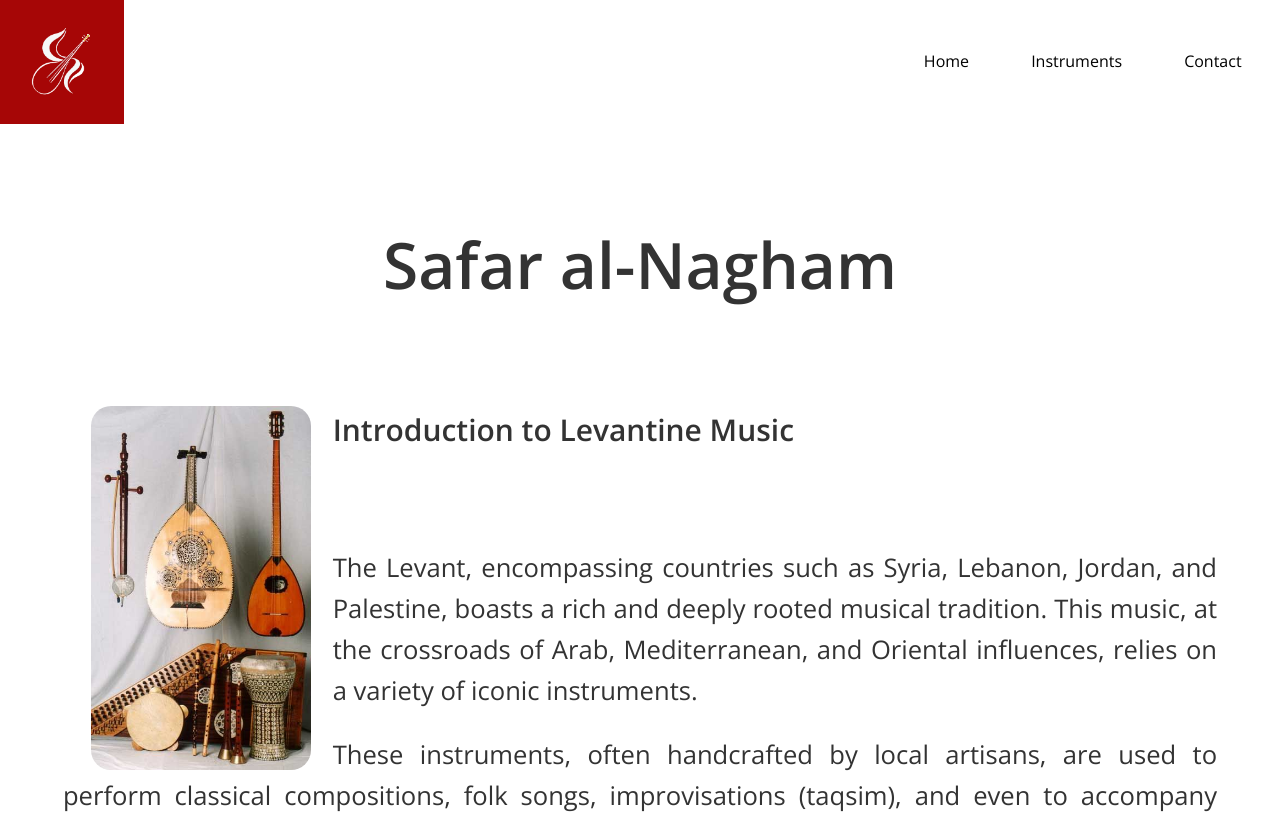
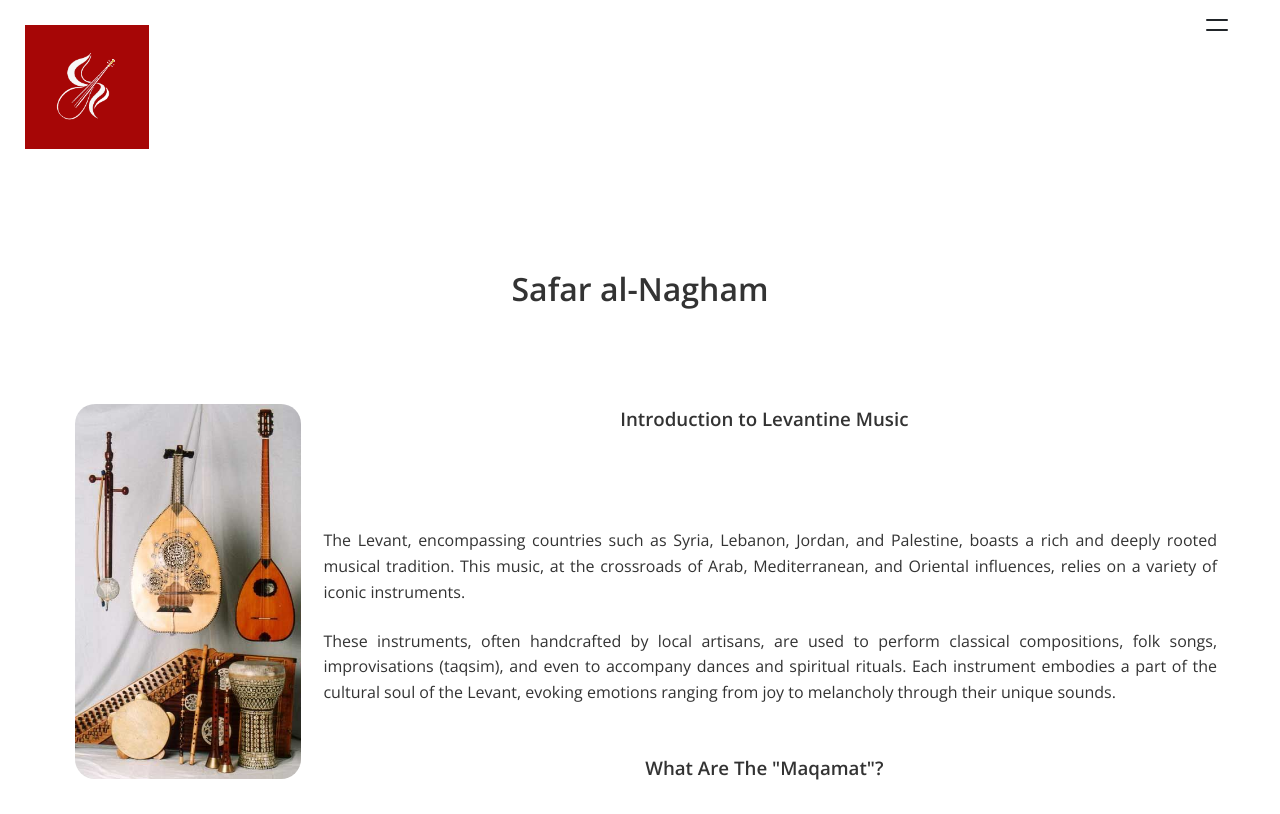
Before and after one commit to jjbx-afk/module-293, a plain HTML site: page index.html in a window 1280 px wide. Shown: the top 814 px of the page. Drawn offline with nearby package versions, Linux system fonts and the light colour scheme.

Commit message:
Creating a burger menu and adding js file

```diff
--- a/assets/css/style-main.css
+++ b/assets/css/style-main.css
@@ -7,6 +7,7 @@ body {
     border: 0;
     margin: 0;
     padding: 0;
+
 }
 
 main {
@@ -21,6 +22,8 @@ main {
 .sub-title,
 figure {
     margin-block: 7%;
+    margin-inline: 5%;
+    text-align: center;
 }
 
 .img-header {
@@ -31,6 +34,9 @@ figure {
     margin-right: auto;
 
 }
+figure{
+    margin-inline: 2%;
+}
 
 a:link,
 a:visited,
@@ -40,11 +46,12 @@ a:active {
 }
 
 .logo {
-    width: 20%;
+    width: 15%;
+    padding: 2%;
 }
 
 .navigation-links {
-    font-size: 90%;
+    font-size: clamp(90vw);
     display: flex;
     align-items: center;
     list-style-type: none;
@@ -54,7 +61,7 @@ a:active {
 }
 
 nav {
-    font-size: 15px;
+    font-size: clamp(15px);
     display: flex;
     justify-content: space-between;
     margin-right: 3%
@@ -129,7 +136,7 @@ span {
 @media (min-width: 768px) {
 
     .title {
-        font-size: 5vh;
+        font-size: clamp(5vh);
         margin-block: 5%;
     }
 
@@ -137,7 +144,7 @@ span {
         margin-inline: 2%;
     }
     .navigation-links {
-        font-size: 2vh;
+        font-size: clamp(2vh);
         width: 40%;
 
     }
@@ -176,11 +183,11 @@ span {
 @media (min-width: 1024px) {
 
     body {
-        font-size: 2vw;
+        font-size: clamp(2vw);
     }
 
     .title {
-        font-size: 8vh;
+        font-size: clamp(8vh);
         margin-block: 7%;
     }
 
@@ -209,7 +216,7 @@ span {
         text-decoration: none;
         margin-block: 0;
         margin-right: 0;
-        font-size: 2vh;
+        font-size: clamp(2vh);
         width: 50%;
     }
 
@@ -230,7 +237,7 @@ span {
     footer {
         margin-top: 10%;
         height: 15%;
-        font-size: 80%;
+        font-size: clamp(80%);
     }
 
     .footer-ul {
@@ -241,3 +248,105 @@ span {
 
 
 }
+
+
+media
+.demo {
+	display: flex;
+	align-items: center;
+	justify-content: center;
+	width: 100vw;
+	height: 100vh;
+	background-image: linear-gradient(
+		to top,
+		#dad4ec 0%,
+		#dad4ec 1%,
+		#f3e7e9 100%
+	);
+
+
+	.menu-icon {
+		transform: scale(1.5);
+	}
+}
+
+:root {
+	--bar-bg: #212529;
+}
+
+.menu-icon {
+	position: relative;
+	width: 50px;
+	height: 50px;
+	cursor: pointer;
+
+	.menu-icon__cheeckbox {
+		display: block;
+		width: 100%;
+		height: 100%;
+		position: relative;
+		cursor: pointer;
+		z-index: 2;
+		-webkit-touch-callout: none;
+		position: absolute;
+		opacity: 0;
+	}
+	div {
+		margin: auto;
+		position: absolute;
+		top: 0;
+		right: 0;
+		left: 0;
+		bottom: 0;
+		width: 22px;
+		height: 12px;
+	}
+	span {
+		position: absolute;
+		display: block;
+		width: 100%;
+		height: 2px;
+		background-color: var(--bar-bg, #000);
+		border-radius: 1px;
+		transition: all 0.2s cubic-bezier(0.1, 0.82, 0.76, 0.965);
+
+		&:first-of-type {
+			top: 0;
+		}
+		&:last-of-type {
+			bottom: 0;
+		}
+	}
+	&.active,
+	.menu-icon__cheeckbox:checked + div {
+		span {
+			&:first-of-type {
+				transform: rotate(45deg);
+				top: 5px;
+			}
+			&:last-of-type {
+				transform: rotate(-45deg);
+				bottom: 5px;
+			}
+		}
+	}
+
+	&.active:hover span:first-of-type,
+	&.active:hover span:last-of-type,
+	&:hover .menu-icon__cheeckbox:checked + div span:first-of-type,
+	&:hover .menu-icon__cheeckbox:checked + div span:last-of-type {
+		width: 22px;
+	}
+
+	&:hover {
+		@media (min-width: 1024px) {
+			span:first-of-type {
+				width: 26px;
+			}
+
+			span:last-of-type {
+				width: 12px;
+			}
+		}
+	}
+}
--- /dev/null
+++ b/assets/js/menuBurger.js
@@ -0,0 +1,4 @@
+// const icnMenu = document.querySelector('.menu-icon');
+// icnMenu.addEventListener('click', () => {
+// 	icnMenu.classList.toggle('active');
+// });
--- a/index.html
+++ b/index.html
@@ -16,11 +16,22 @@
 
         <nav>
             <img class="logo" src="assets/img/logo1.png">
-            <ul class="navigation-links navbar-collapse">
+
+            <div class="demo">
+                <div class="menu-icon">
+                    <input class="menu-icon__cheeckbox" type="checkbox" />
+                    <div>
+                        <span></span>
+                        <span></span>
+
+                    </div>
+                </div>
+            </div>
+            <!-- <ul class="navigation-links navbar-collapse">
                 <li class="container-elem-nav"><a href="index.html">Home</a></li>
                 <li class="container-elem-nav"><a href="pages/instruments.html">Instruments</a></li>
                 <li class="container-elem-nav"><a href="pages/contact.html">Contact</a></li>
-            </ul>
+            </ul> -->
 
         </nav>
     </div>
```
